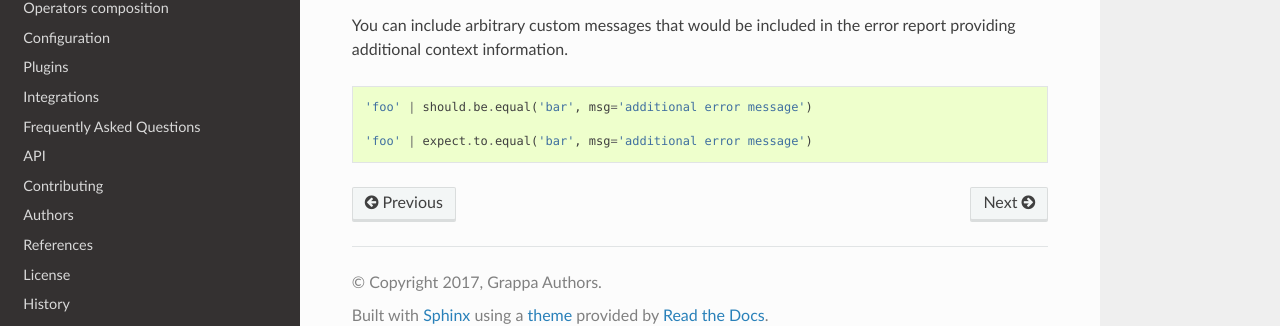
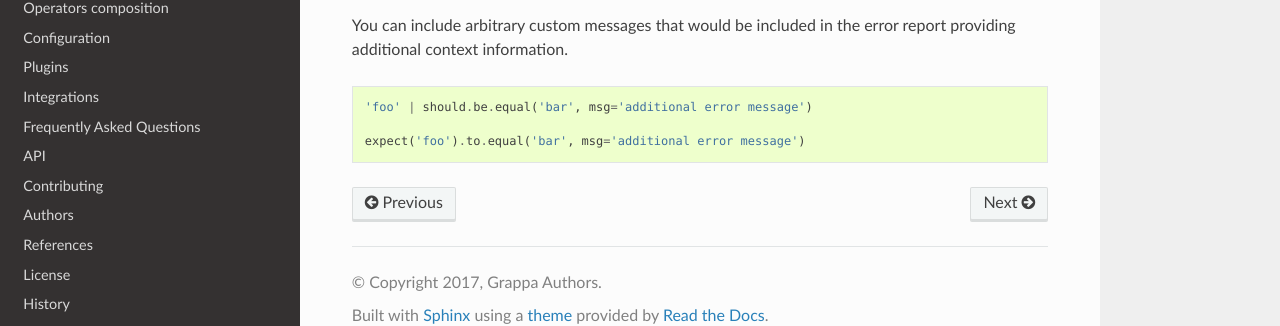
Before and after one commit to grappa-py/grappa, a Sphinx documentation site: the page built from docs/error-reporting.rst, in a window 1280 px wide and 900 px high, scrolled down 1838 px. Shown: the part 548-874 px from the top of the window. Built offline with Sphinx 7.4.7 and the Read the Docs theme 2.0.0, drawn with Linux system fonts in a browser that asks for light colours.

Commit message:
use expect function

```diff
--- a/docs/error-reporting.rst
+++ b/docs/error-reporting.rst
@@ -130,4 +130,4 @@ You can include arbitrary custom messages that would be included in the error re
 
     'foo' | should.be.equal('bar', msg='additional error message')
 
-    'foo' | expect.to.equal('bar', msg='additional error message')
+    expect('foo').to.equal('bar', msg='additional error message')
```
